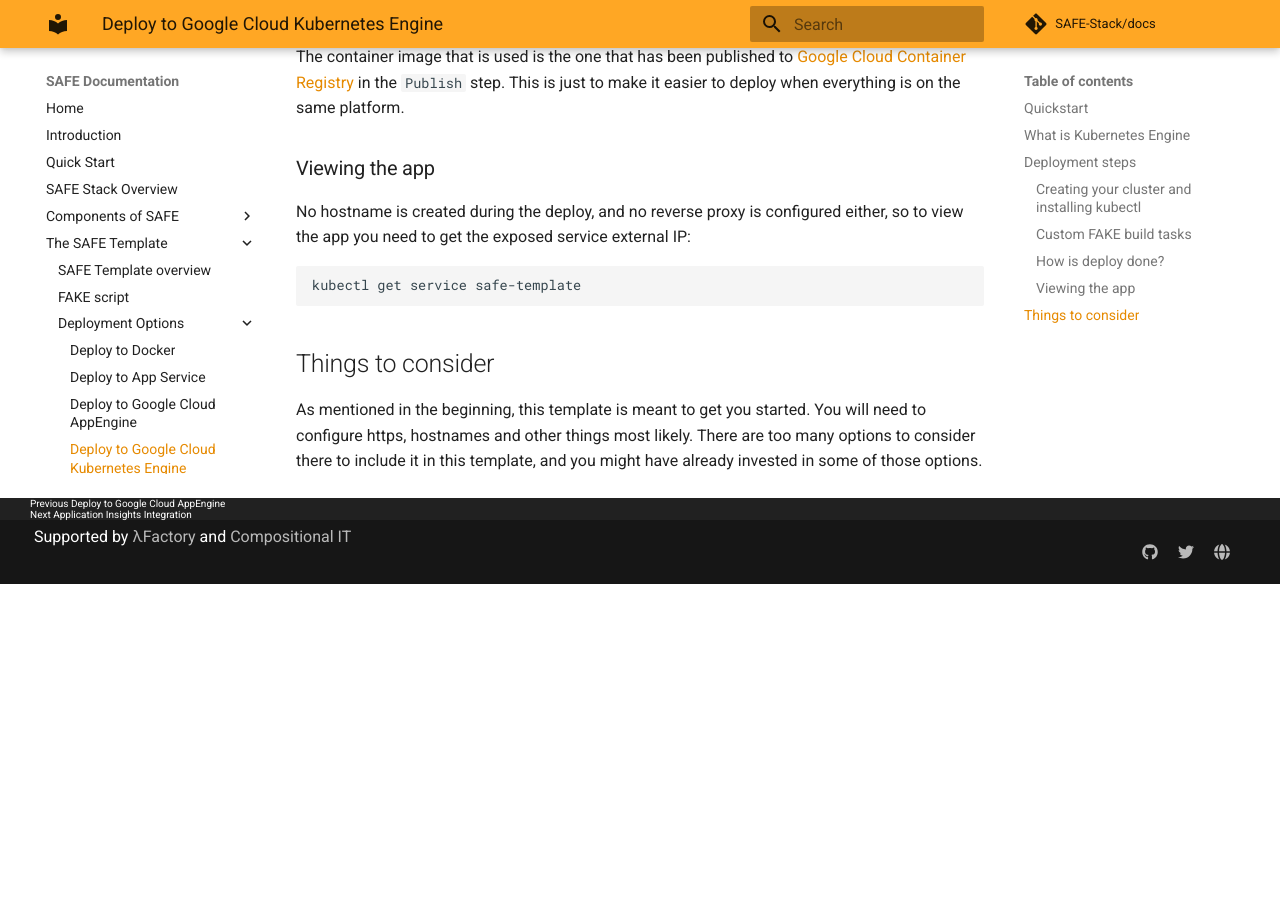
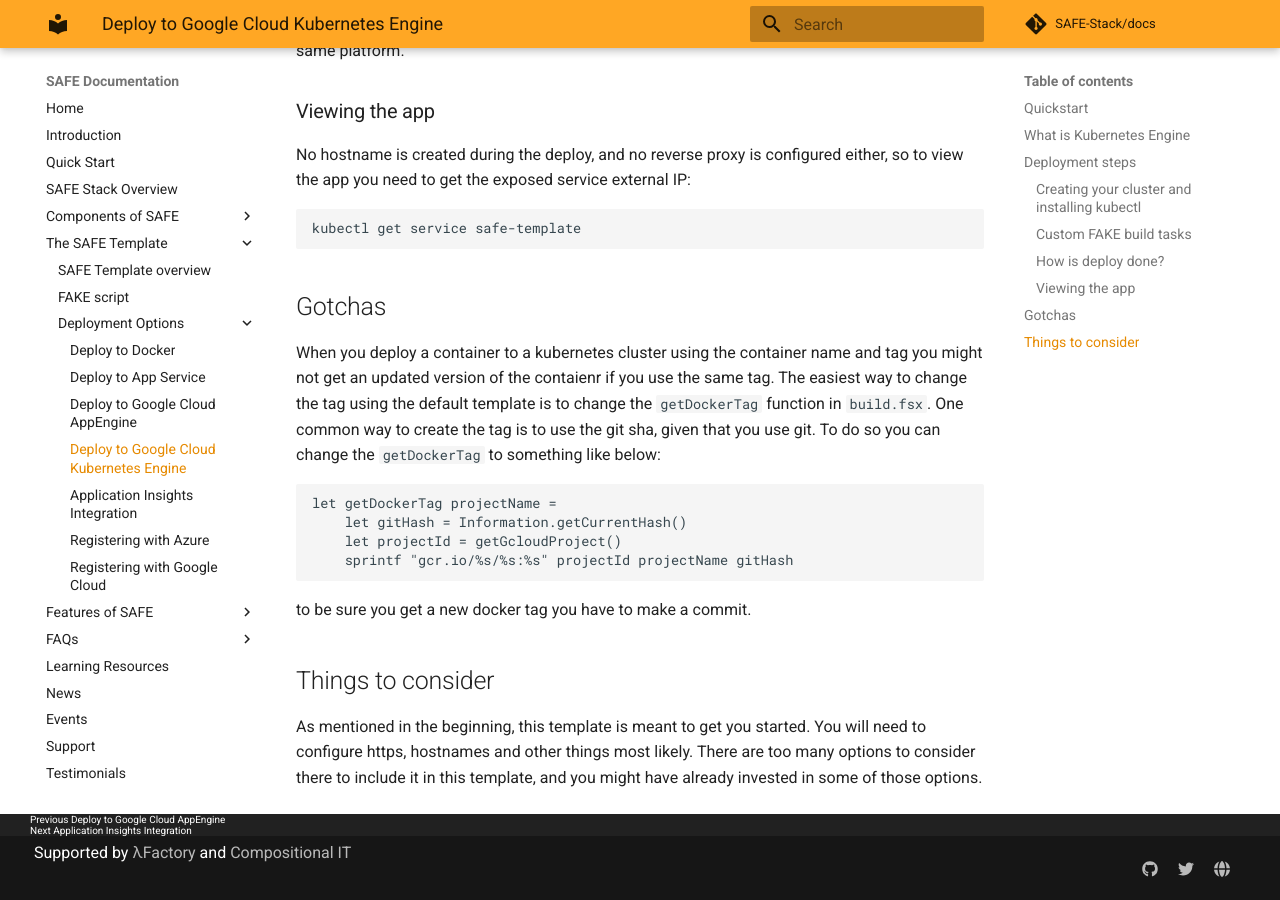
Before and after one commit to SAFE-Stack/docs, an MkDocs documentation site: the page built from docs/template-gcp-kubernetes.md, in a window 1280 px wide and 900 px high, scrolled down 2429 px. Built offline with MkDocs 1.6.1 and Material for MkDocs 9.7.7, drawn with Linux system fonts in a browser that asks for light colours; comment, search, counter and statistics services are not loaded; before the commit the page ends 3013 px from its top, so only the background shows below that; some of the changed text lies outside the part shown.

Commit message:
Gotchas on gke deploy

````diff
--- a/docs/template-gcp-kubernetes.md
+++ b/docs/template-gcp-kubernetes.md
@@ -5,14 +5,11 @@
 If you are familiar with GCP and already have `gcloud` and `kubectl` configured and an existing kubernetes cluster all you need to do to get started is running these commands:
 
 ```
-git init
-git add .
-git commit -m "Initial commit"
 dotnet new SAFE --deploy gcp-kubernetes
 fake build -t Deploy -e SAFE_CLUSTER=<kubernetes cluster>
 ```
 
-You must be in a git folder for it to work, it also assumes you have a default zone configured. To get the exposed IP you need to run the following command:
+The quickstart assumes you have a default zone configured. To get the exposed IP you need to run the following command:
 
 ```
 kubectl get service safe-template
@@ -78,6 +75,19 @@
 kubectl get service safe-template
 ```
 
+## Gotchas
+
+When you deploy a container to a kubernetes cluster using the container name and tag you might not get an updated version of the contaienr if you use the same tag. The easiest way to change the tag using the default template is to change the `getDockerTag` function in `build.fsx`. One common way to create the tag is to use the git sha, given that you use git. To do so you can change the `getDockerTag` to something like below:
+
+```
+let getDockerTag projectName =
+    let gitHash = Information.getCurrentHash()
+    let projectId = getGcloudProject()
+    sprintf "gcr.io/%s/%s:%s" projectId projectName gitHash
+```
+
+to be sure you get a new docker tag you have to make a commit.
+
 ## Things to consider
 
 As mentioned in the beginning, this template is meant to get you started. You will need to configure https, hostnames and other things most likely. There are too many options to consider there to include it in this template, and you might have already invested in some of those options.
````
